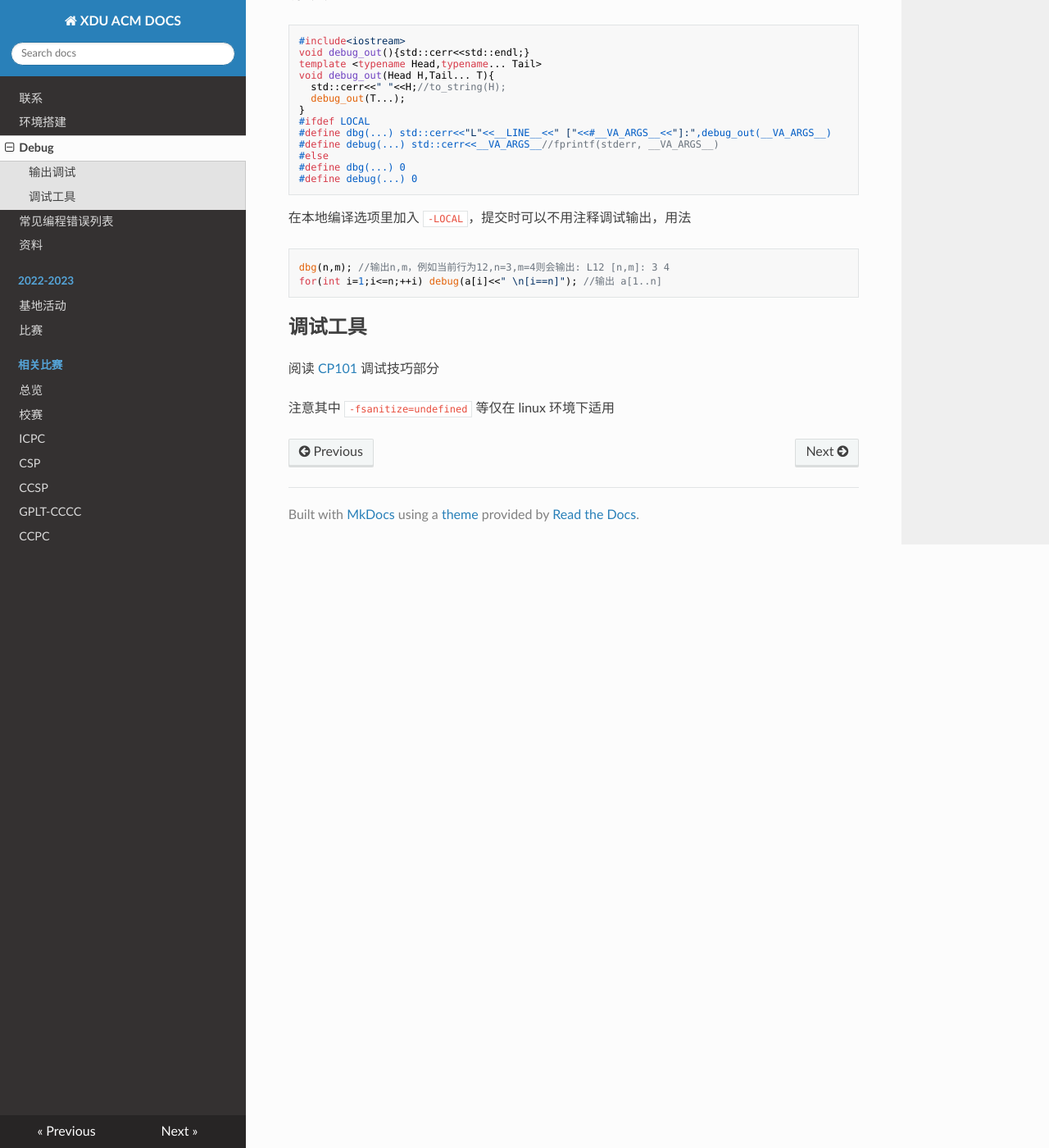
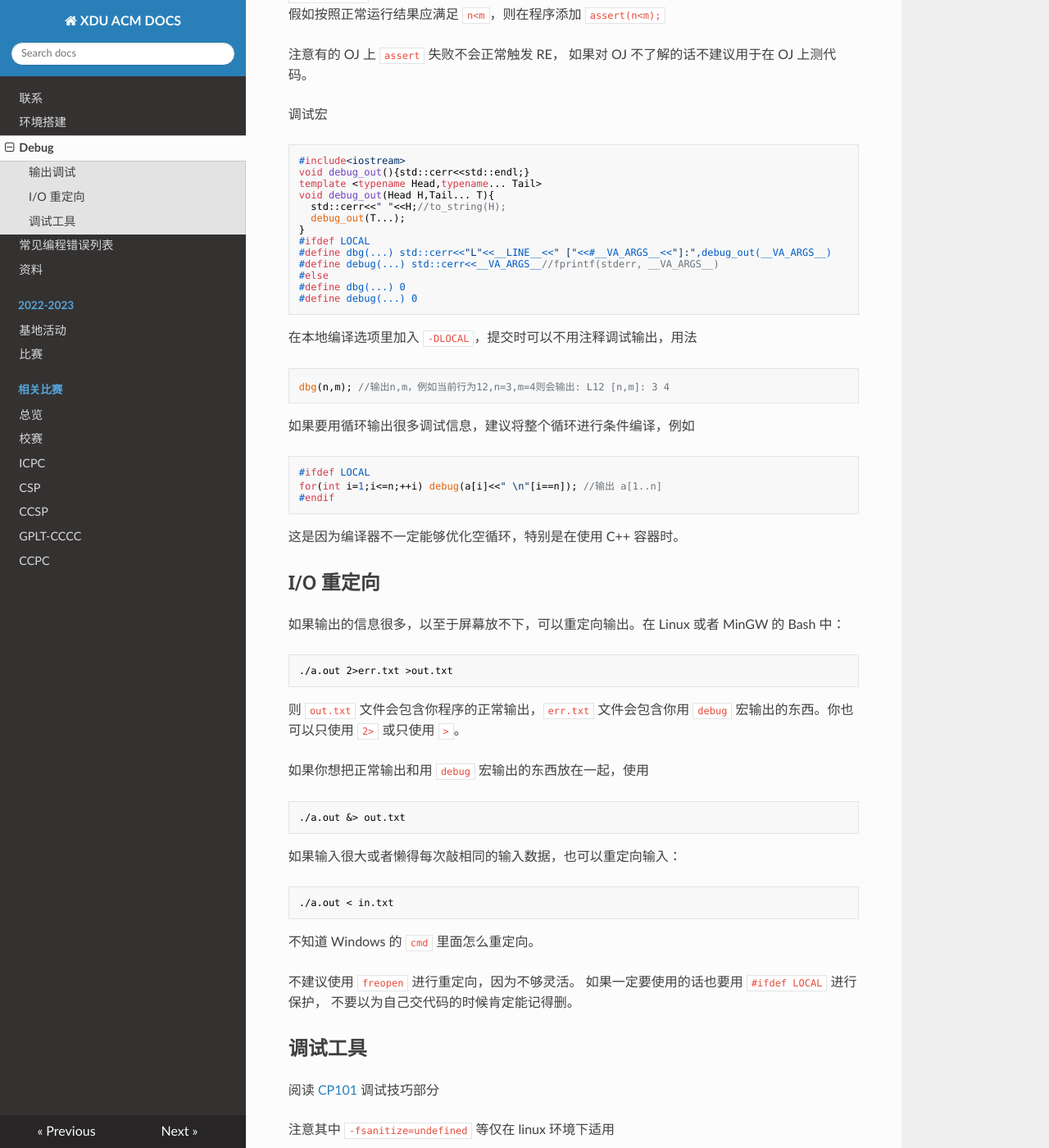
Before and after one commit to xdu-icpc/docs, an MkDocs documentation site: the page built from docs/debug.md, in a window 1280 px wide and 1400 px high, scrolled down 1067 px. Shown: the whole window at 82% size. Built offline with MkDocs 1.6.1, drawn with Linux system fonts in a browser that asks for light colours; nearby versions of some CDN libraries; some of the changed text lies outside the part shown.

Commit message:
update debug

````diff
--- a/docs/debug.md
+++ b/docs/debug.md
@@ -37,10 +37,16 @@ for(int i=1;i<=n;i++){
 
 经过以上努力，解决了问题或是至少把问题从我的代码哪里有问题转变为，为什么这条语句是如此运行的。
 
+使用输出调试时，建议不打开优化（即，使用 `-O0` 优化级别）。
+这是因为如果代码中存在未定义行为，优化可能导致输出与直观预期不符。
+
 其他
 
 `assert(bool)` ，如果传的是 false 则会 RE，用途：
 假如按照正常运行结果应满足 `n<m`，则在程序添加 `assert(n<m);`
+
+注意有的 OJ 上 `assert` 失败不会正常触发 RE，
+如果对 OJ 不了解的话不建议用于在 OJ 上测代码。
 
 调试宏
 
@@ -60,12 +66,51 @@ void debug_out(Head H,Tail... T){
 #define debug(...) 0
 ```
 
-在本地编译选项里加入 `-LOCAL`，提交时可以不用注释调试输出，用法
+在本地编译选项里加入 `-DLOCAL`，提交时可以不用注释调试输出，用法
 
 ```cpp
 dbg(n,m); //输出n,m，例如当前行为12,n=3,m=4则会输出: L12 [n,m]: 3 4
-for(int i=1;i<=n;++i) debug(a[i]<<" \n[i==n]"); //输出 a[1..n]
 ```
+
+如果要用循环输出很多调试信息，建议将整个循环进行条件编译，例如
+
+```cpp
+#ifdef LOCAL
+for(int i=1;i<=n;++i) debug(a[i]<<" \n"[i==n]); //输出 a[1..n]
+#endif
+```
+
+这是因为编译器不一定能够优化空循环，特别是在使用 C++ 容器时。
+
+## I/O 重定向
+
+如果输出的信息很多，以至于屏幕放不下，可以重定向输出。在 Linux 或者 MinGW
+的 Bash 中：
+
+```bash
+./a.out 2>err.txt >out.txt
+```
+
+则 `out.txt` 文件会包含你程序的正常输出，`err.txt` 文件会包含你用
+`debug` 宏输出的东西。你也可以只使用 `2>` 或只使用 `>`。
+
+如果你想把正常输出和用 `debug` 宏输出的东西放在一起，使用
+
+```bash
+./a.out &> out.txt
+```
+
+如果输入很大或者懒得每次敲相同的输入数据，也可以重定向输入：
+
+```bash
+./a.out < in.txt
+```
+
+不知道 Windows 的 `cmd` 里面怎么重定向。
+
+不建议使用 `freopen` 进行重定向，因为不够灵活。
+如果一定要使用的话也要用 `#ifdef LOCAL` 进行保护，
+不要以为自己交代码的时候肯定能记得删。
 
 ## 调试工具
 
````
Also changed, not shown: other parts of docs/debug.md (+1 -1 lines).
